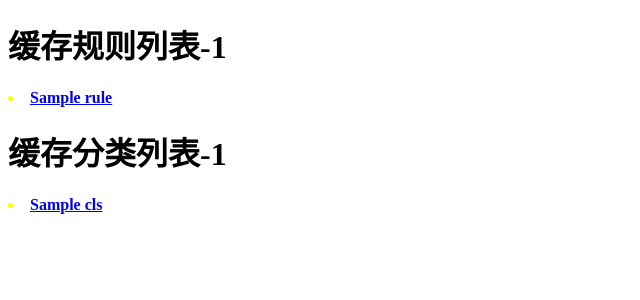
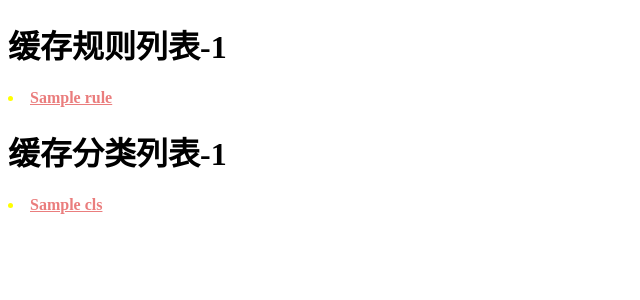
Before and after one commit to liu673cn/drpy, a Flask app: template templates/rules_to_clear.html in a window 1280 px wide. Shown: the top 300 px of the page, without its empty margins (0-640 px from the left). Run offline with Flask 2, Linux system fonts and the light colour scheme; the template is opened without the code that fills it: most values are stand-ins (such as "Sample title", 1, 10 or a date in 2020); parts of the project's set-up code (start-up, migrations or seed data) failed here and were passed over.

Commit message:
加了模板

```diff
--- a/templates/rules_to_clear.html
+++ b/templates/rules_to_clear.html
@@ -18,6 +18,10 @@
     .yellow {
         color:yellow;
         font-weight: bold
+    }
+    .yellow a{
+        width: 100px;
+        color: #ea7d7d;
     }
     .refresh{
 
```
Also changed, not shown: models/rules.db.
